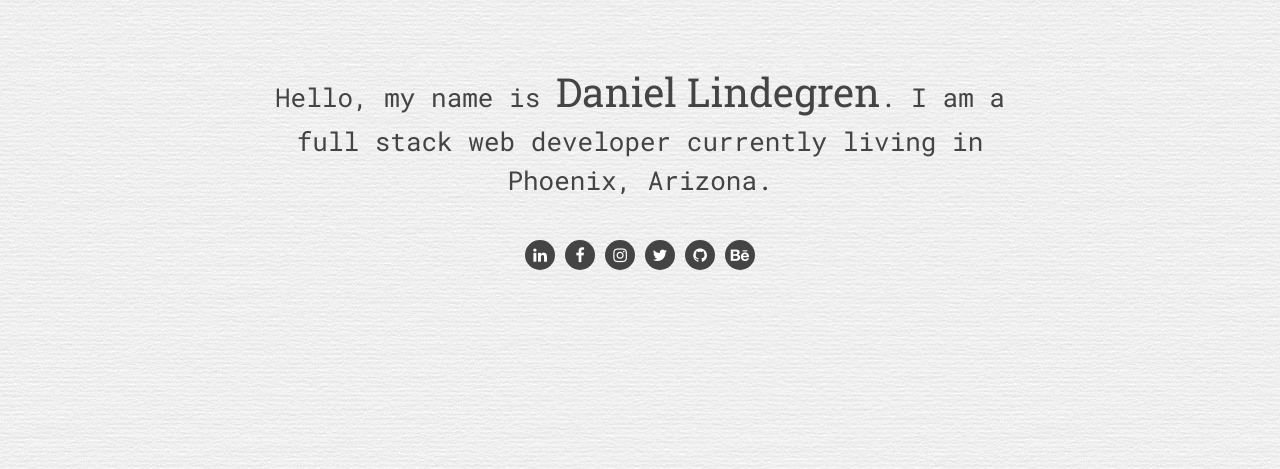
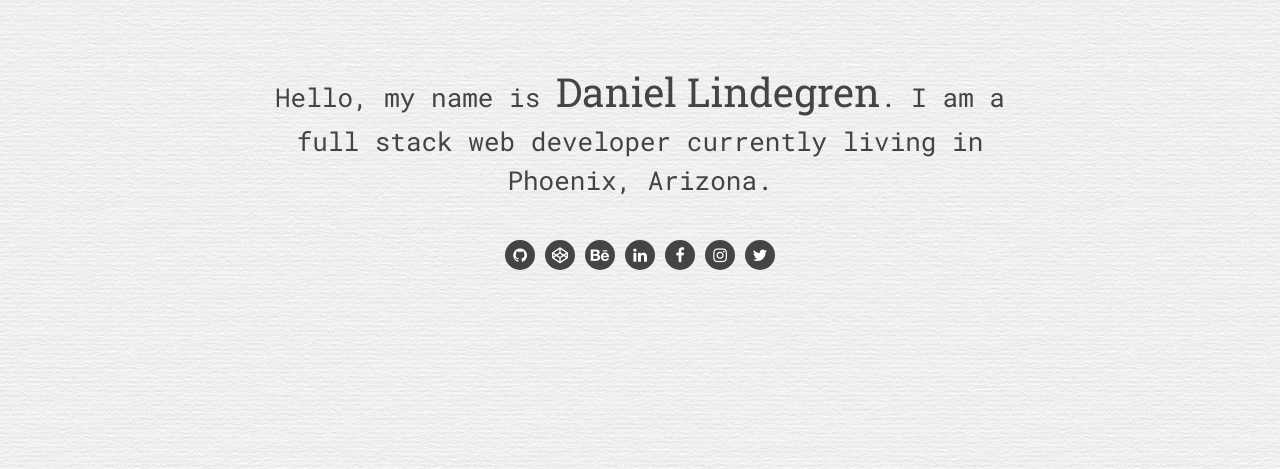
Before and after one commit to onosendi/dlindegren, a Flask app: page / in a window 1280 px wide. Shown: the part 234-703 px from the top of the page. Run offline with Flask 2, Linux system fonts and the light colour scheme.

Commit message:
Add codepen to social links

```diff
--- a/app/templates/home.html
+++ b/app/templates/home.html
@@ -11,12 +11,13 @@
     <h1>Daniel Lindegren</h1>
     <p>Hello, my name is <em>Daniel Lindegren</em>. I am a full stack web developer currently living in Phoenix, Arizona.</p>
     <ul class="social-links">
+      <li><a href="http://github.com/onosendi"><i class="fa fa-github"></i></a></li>
+      <li><a href="https://codepen.io/onosendi"><i class="fa fa-codepen"></i></a></li>
+      <li><a href="http://behance.net/dlindegren"><i class="fa fa-behance"></i></a></li>
       <li><a href="http://linkedin.com/in/dlindegren"><i class="fa fa-linkedin"></i></a></li>
       <li><a href="http://facebook.com/dlindegren.web"><i class="fa fa-facebook"></i></a></li>
       <li><a href="http://instagram.com/dlindegren.web"><i class="fa fa-instagram"></i></a></li>
       <li><a href="http://twitter.com/dlindegren"><i class="fa fa-twitter"></i></a></li>
-      <li><a href="http://github.com/onosendi"><i class="fa fa-github"></i></a></li>
-      <li><a href="http://behance.net/dlindegren"><i class="fa fa-behance"></i></a></li>
     </ul>
   </article>
 </div>
```
